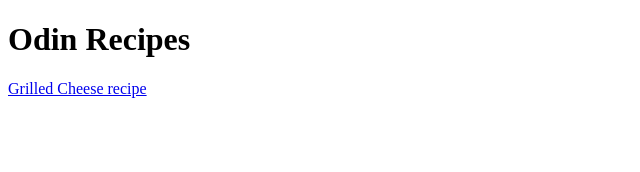
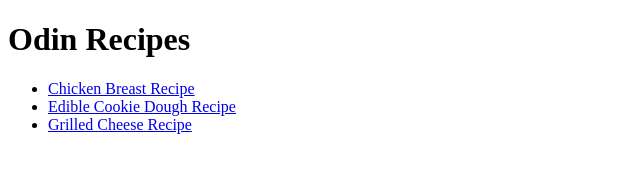
Before and after one commit to guacataco/odin-recipes, a plain HTML site: page index.html in a window 1280 px wide. Shown: the whole page, without its empty margins (0-640 px from the left). Drawn offline with Linux system fonts and the light colour scheme.

Commit message:
Add recipe links to index page in list format

```diff
--- a/index.html
+++ b/index.html
@@ -8,6 +8,10 @@
 </head>
 <body>
     <h1>Odin Recipes</h1>
-    <a href="recipes/grilled_cheese.html">Grilled Cheese recipe</a>
+    <ul>
+        <li><a href="./recipes/chicken_breasts.html">Chicken Breast Recipe</a></li>
+        <li><a href="./recipes/cookie_dough.html">Edible Cookie Dough Recipe</a></li>
+        <li><a href="./recipes/grilled_cheese.html">Grilled Cheese Recipe</a></li>
+    </ul>
 </body>
 </html>
```
Also changed, not shown: images/grilled_cheese.jpg (deleted).
